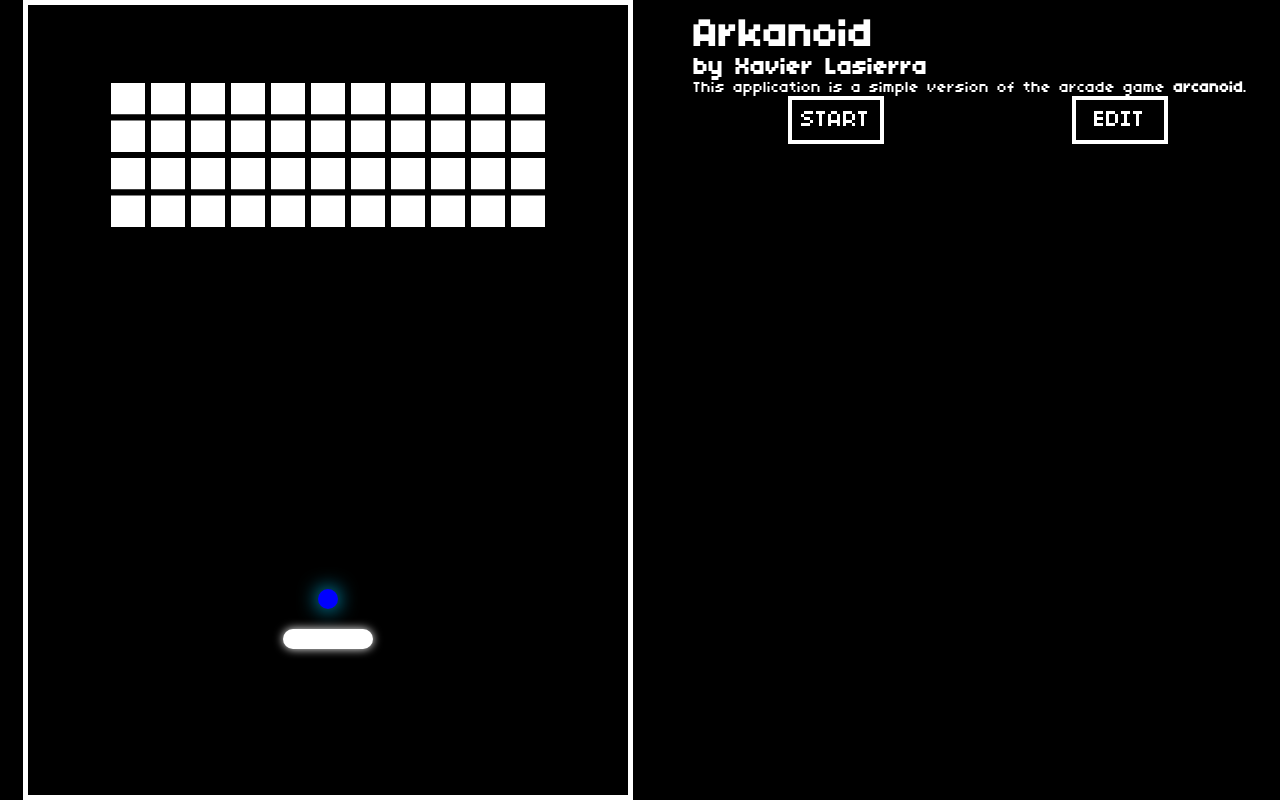
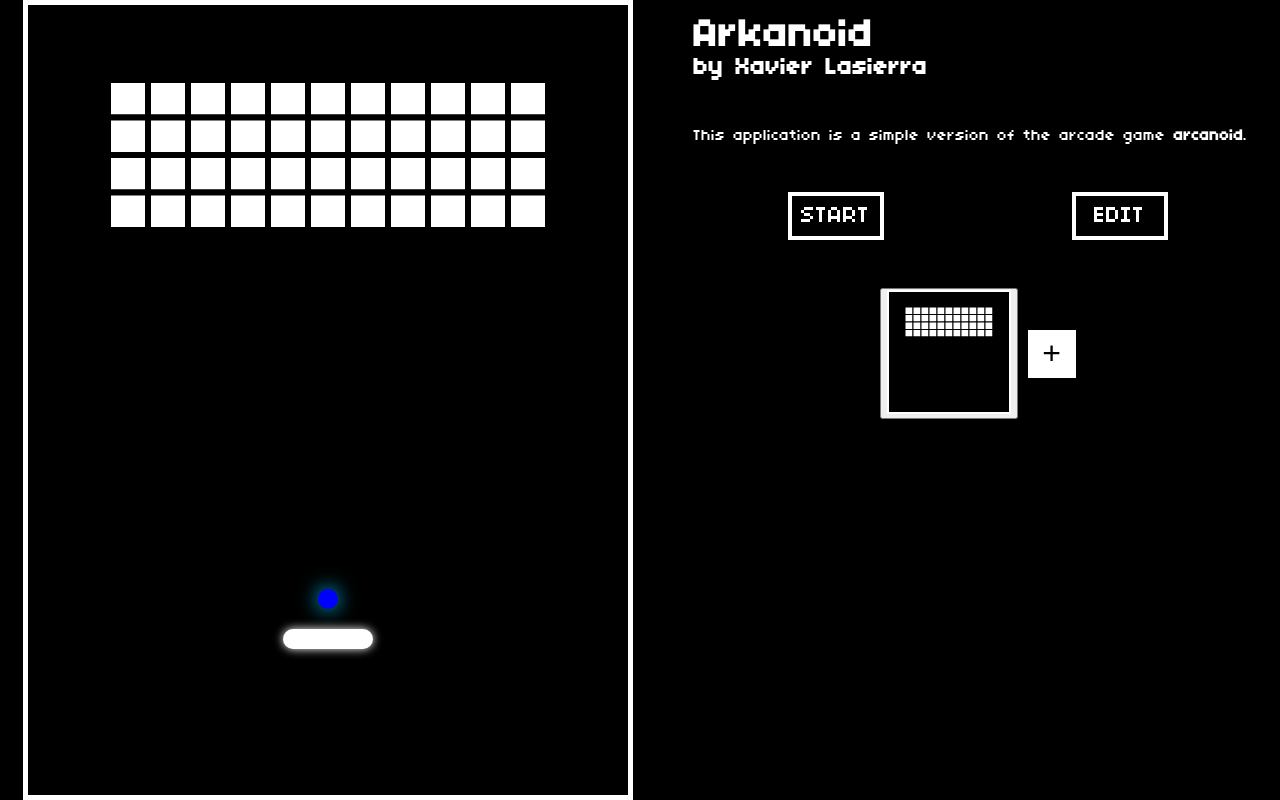
Before and after one commit to XavierLasierra/arkanoid-react, a React (Create React App) app: page / in a window 1280 px wide. Built offline with nearby package versions, Linux system fonts and the light colour scheme.

Commit message:
Create SmallGameCanvas component

```diff
--- a/src/components/GameInformation/GameInformation.tsx
+++ b/src/components/GameInformation/GameInformation.tsx
@@ -3,11 +3,13 @@ import { useDispatch, useSelector } from 'react-redux';
 import { canPlayState } from '../../redux/actions/gameState.creator';
 import EditingInformation from '../EditingInformation/EditingInformation';
 import PlayingInformation from '../PlayingInformation/PlayingInformation';
+import SmallGameCanvas from '../SmallGameCanvas/SmallGameCanvas';
 
 import './gameInformation.styles.scss';
 
 export default function GameInformation() {
   const { canPlay, canEdit } = useSelector((store: any) => store.gameState);
+  const boards = useSelector((store: any) => store.boards);
   const dispatch = useDispatch();
   function handleCanPlay() {
     dispatch(canPlayState());
@@ -37,6 +39,15 @@ export default function GameInformation() {
               <button className="button" type="button" onClick={handleCanPlay}>START</button>
               <button className="button" type="button">EDIT</button>
             </div>
+            <div className="game-information__demos">
+              {boards.map((board: number[][], index: number) => (
+                <SmallGameCanvas
+                  board={board}
+                  currentBoard={index}
+                />
+              ))}
+              <button className="add-button" type="button">+</button>
+            </div>
           </section>
         )}
     </div>
--- a/src/components/GameInformation/gameInformation.styles.scss
+++ b/src/components/GameInformation/gameInformation.styles.scss
@@ -10,6 +10,7 @@
     color: $main-color;
     font-family: $main-font;
     font-size: $normal-size;
+    margin-top: 3rem;
   }
 
   &__game-link {
@@ -26,6 +27,19 @@
     width: 100%;
     display: flex;
     justify-content: space-around;
+    margin-top: 3rem;
+  }
+
+  &__demos {
+    display: flex;
+    align-items: center;
+    justify-content: center;
+    flex-wrap: wrap;
+    margin-top: 3rem;
+
+    & * {
+      margin: 0 5px;
+    }
   }
 }
 
@@ -46,3 +60,11 @@
 .button {
   @extend %button;
 }
+
+.add-button {
+  background-color: $main-color;
+  width: 3rem;
+  height: 3rem;
+  font-size: 2rem;
+  border: none;
+}
--- /dev/null
+++ b/src/components/SmallGameCanvas/SmallGameCanvas.tsx
@@ -0,0 +1,64 @@
+import React, { useEffect, useRef } from 'react';
+import { useDispatch } from 'react-redux';
+import { ISmallGameCanvasProps } from '../../types/interfaces';
+
+import { gameBoardSize } from '../../constants/gameBoard.constants';
+
+import './smallGameCanvas.styles.scss';
+import { selectBoard } from '../../redux/actions/gameState.creator';
+
+export default function SmallGameCanvas({ board, currentBoard }: ISmallGameCanvasProps) {
+  const smallCanvasRef = useRef(null);
+  const dispatch = useDispatch();
+  const canvasWidth = gameBoardSize.width / 5;
+  const canvasHeight = gameBoardSize.height / 5;
+
+  function renderGame() {
+    const canvas: any = smallCanvasRef.current;
+
+    const context = canvas.getContext('2d');
+    const widthSize = canvasWidth / board[0].length;
+    const heightSize = canvasHeight / board.length;
+
+    board.forEach((matrixRow, indexY) => {
+      matrixRow.forEach((fillType: number, indexX) => {
+        context.beginPath();
+        context.fillStyle = fillType ? '#FFF' : '#000';
+        context.strokeStyle = '#000';
+        context.lineWidth = '1';
+        context.rect(
+          indexX * widthSize,
+          indexY * heightSize,
+          widthSize,
+          heightSize,
+        );
+        context.fillRect(
+          indexX * widthSize,
+          indexY * heightSize,
+          widthSize,
+          heightSize,
+        );
+        context.stroke();
+      });
+    });
+  }
+
+  useEffect(() => {
+    renderGame();
+  }, []);
+
+  function handleBoardSelect() {
+    dispatch(selectBoard(currentBoard));
+  }
+
+  return (
+    <button type="button" onClick={handleBoardSelect}>
+      <canvas
+        className="small-game-canvas"
+        ref={smallCanvasRef}
+        width={canvasWidth}
+        height={canvasHeight}
+      />
+    </button>
+  );
+}
--- /dev/null
+++ b/src/components/SmallGameCanvas/smallGameCanvas.styles.scss
@@ -0,0 +1,5 @@
+@import "../../styles/variables";
+
+.small-game-canvas {
+  border: 2px solid $main-color;
+}
--- a/src/types/interfaces.ts
+++ b/src/types/interfaces.ts
@@ -18,3 +18,8 @@ export interface IBallProps {
     isGameActive: boolean,
     ballCoordinates: number[]
 }
+
+export interface ISmallGameCanvasProps {
+  board: number[][],
+  currentBoard: number
+}
```
